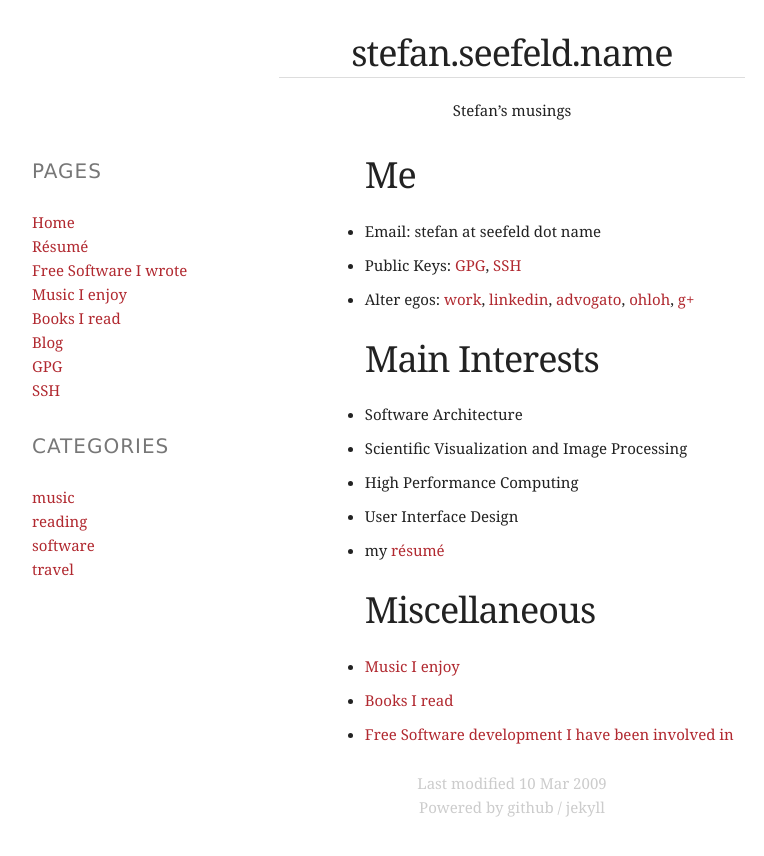
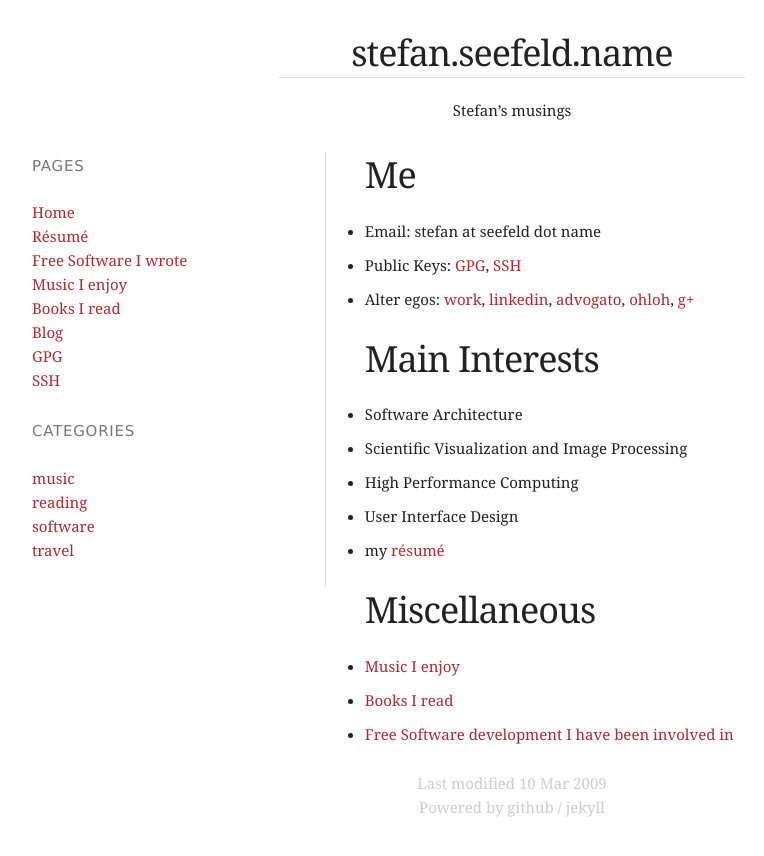
Before and after one commit to stefanseefeld/stefanseefeld.github.com, a Jekyll site: the page built from index.md, in a window 1280 px wide. Shown: the top 856 px of the page, without its empty margins (128-892 px from the left). Built offline with Jekyll 4.4.1, drawn with Linux system fonts in a browser that asks for light colours; our own code applies the rules of GitHub Pages for plain Markdown files.

Commit message:
Minor stylistic improvement.

```diff
--- a/css/style.css
+++ b/css/style.css
@@ -33,9 +33,10 @@ a:hover
 }
 .footer p { margin: 0;}
 
+.menu { border-right: thin solid #ddd;}
 .menu h3
 {
-  font-size: 2rem;
+  font-size: 1.5rem;
   font-family: Verdana,sans-serif;
   letter-spacing: .05em;
   line-height: 1.9091;
```
